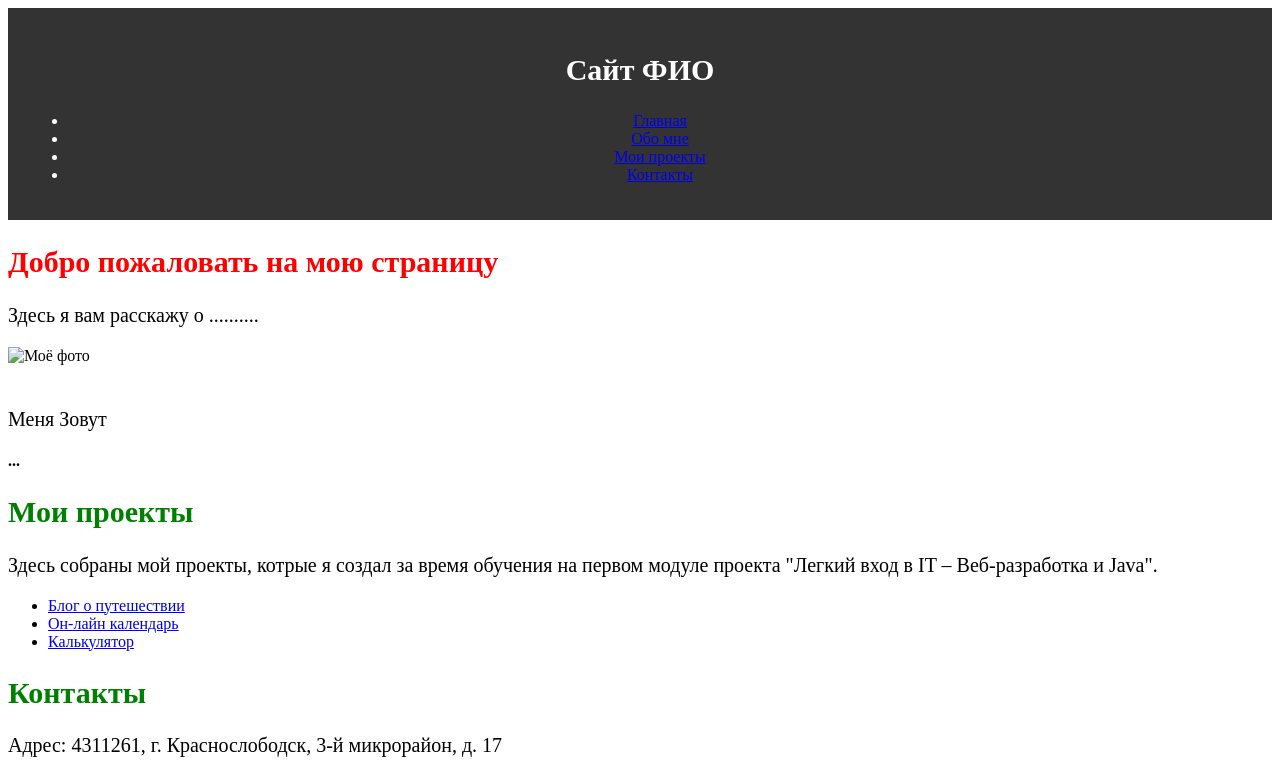
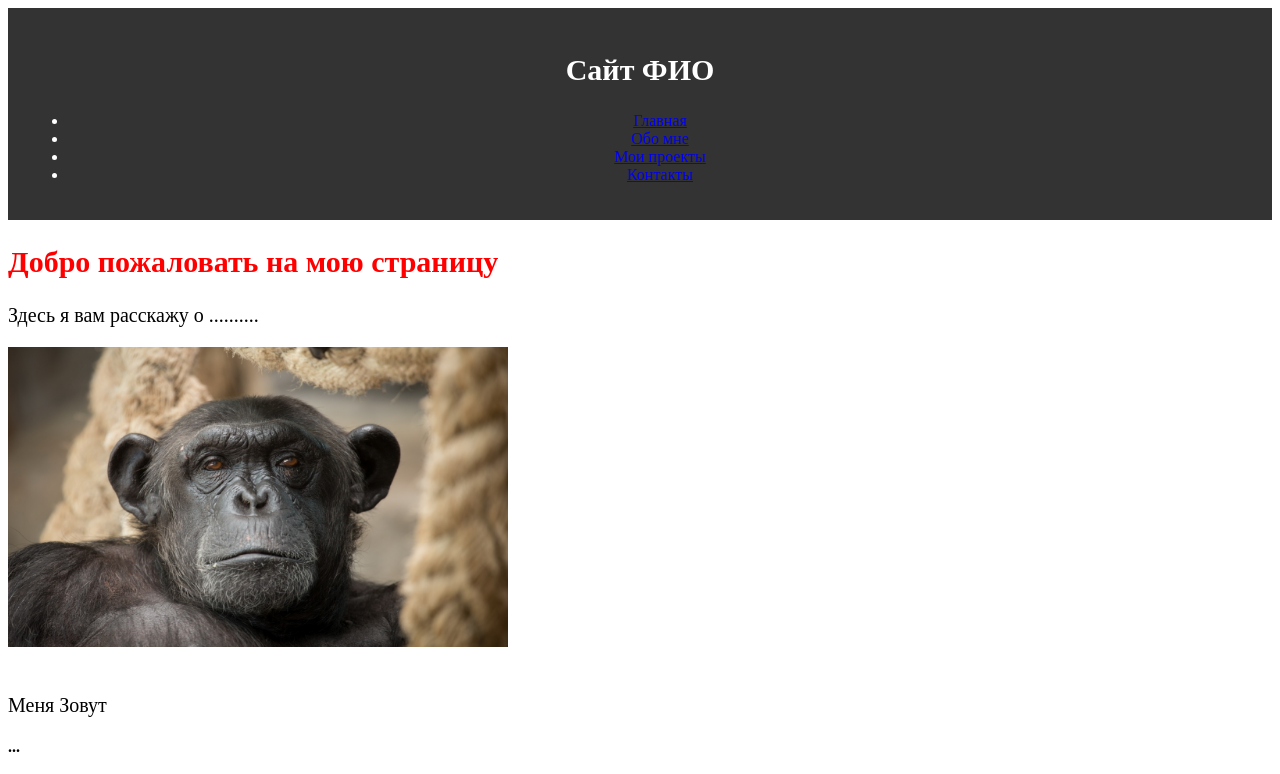
Before and after one commit to Babkina-Olga/Portfolio, a plain HTML site: page index.html in a window 1280 px wide. Shown: the top 774 px of the page. Drawn offline with Linux system fonts and the light colour scheme.

Commit message:
Update index.html

```diff
--- a/index.html
+++ b/index.html
@@ -26,7 +26,7 @@
 		<p>Здесь я вам расскажу о ..........</p>
 	</div>
 	<div id="obomne">
-		<img src="foto.jpg" alt="Моё фото" width="500" height="300">
+		<img src="img/foto.jpg" alt="Моё фото" width="500" height="300">
      	<p style="font-family: Times New Roman, sans-serif;" >
      		<br>Меня Зовут <H4>...</H4>
 	</div>
```
